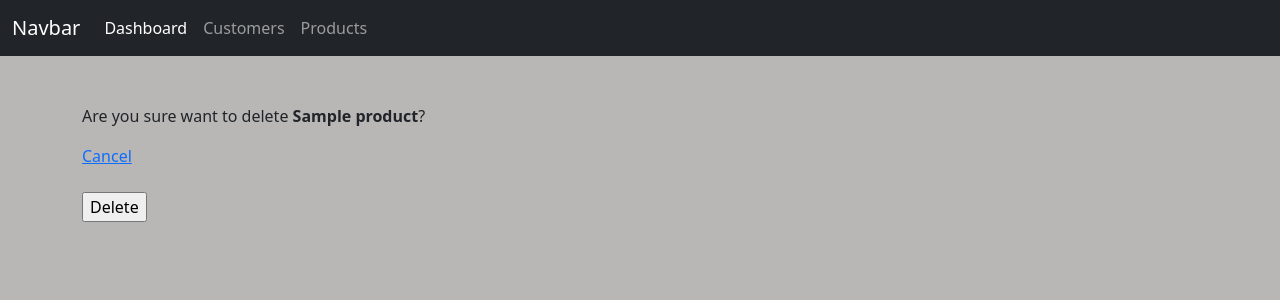
After one commit to winlintun/django-shop-panel, a Django app: page /order/delete/1/ in a window 1280 px wide. The commit adds this page. Shown: the top 300 px of the page. Run offline with Django 3.2, Linux system fonts and the light colour scheme; tables that the repository leaves empty hold one stand-in row (values such as "Sample post").

Commit message:
order delete item add

```diff
--- a/OnlineShop/shop/templates/shop/home.html
+++ b/OnlineShop/shop/templates/shop/home.html
@@ -87,7 +87,7 @@
                     <td>{{ order.created_at }}</td>
                     <td>{{ order.status }}</td>
                     <td><a href="{% url 'shop:order-update' order.id %}" class="btn btn-success">Update</a></td>
-                    <td><a href="" class="btn btn-danger">Delete</a></td>
+                    <td><a href="{% url 'shop:order-delete' order.id %}" class="btn btn-danger">Delete</a></td>
                 </tr>
                 {% endfor %}
             </table>
--- /dev/null
+++ b/OnlineShop/shop/templates/shop/order_delete.html
@@ -0,0 +1,10 @@
+{% extends 'shop/base.html' %}
+{% block content %}
+<p> Are you sure want to delete <strong>{{ order }}</strong>?</p>
+<form action="" method="POST">
+    {% csrf_token %}
+    <a href="{% url 'shop:home' %}">Cancel</a><br>
+    <br>
+    <input type="submit" value="Delete">
+</form>
+{% endblock%}
--- a/OnlineShop/shop/urls.py
+++ b/OnlineShop/shop/urls.py
@@ -9,4 +9,5 @@ urlpatterns = [
     path('product/', views.product, name='product'),
     path('order/create/', views.orderCreate, name='order-create'),
     path('order/update/<int:orderId>', views.order_update, name='order-update'),
+    path('order/delete/<int:orderId>/', views.order_delete, name="order-delete"),
 ]
--- a/OnlineShop/shop/views.py
+++ b/OnlineShop/shop/views.py
@@ -59,3 +59,12 @@ def order_update(request, orderId):
     return render(request, 'shop/order_form.html', {
         'form': form
     })
+
+def order_delete(request, orderId):
+    order = Order.objects.get(pk=orderId)
+    if request.method == 'POST':
+        order.delete()
+        return redirect('shop:home')
+    return render(request, 'shop/order_delete.html', {
+        'order': order
+    })
```
